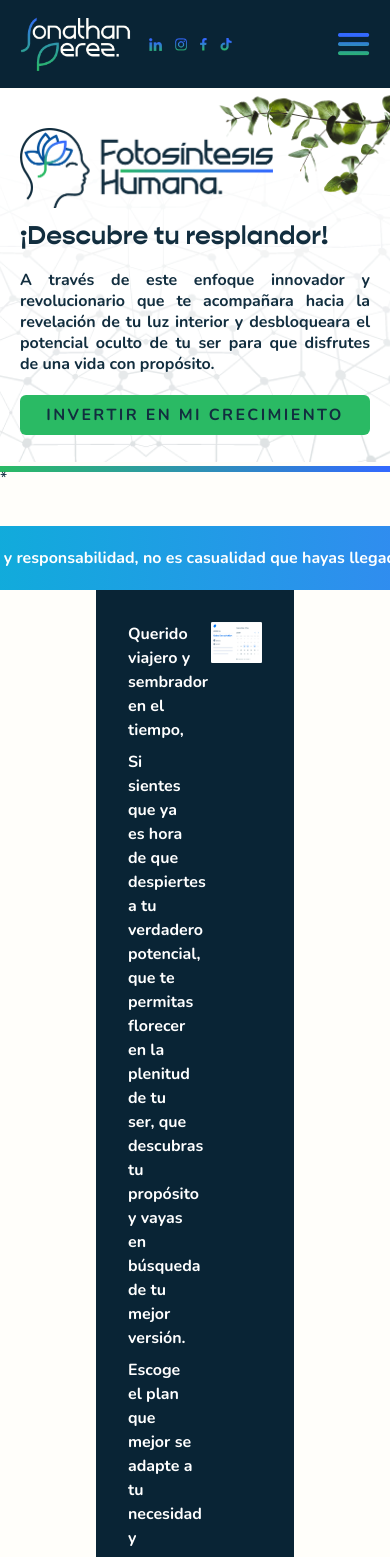
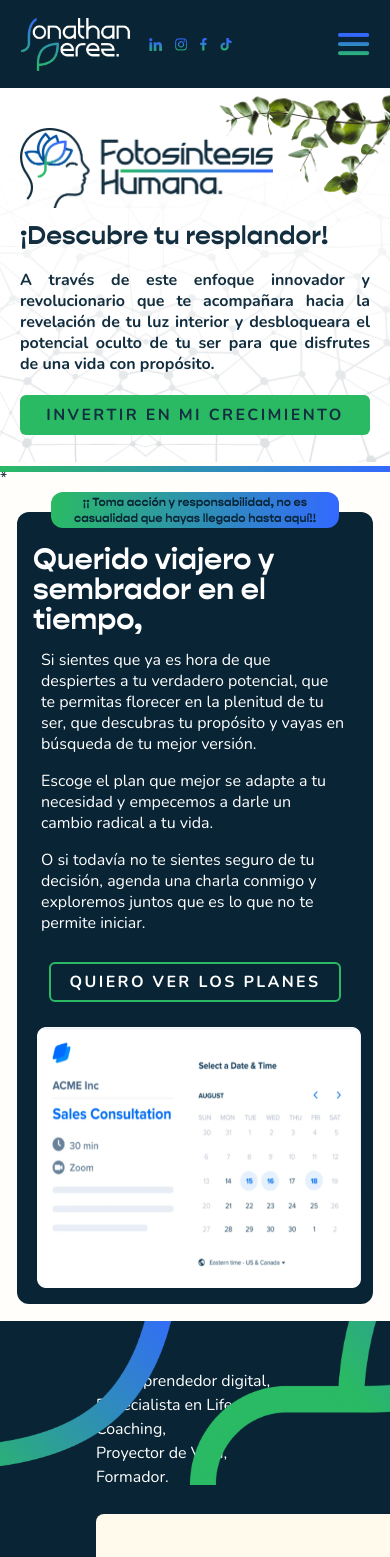
Before and after one commit to revdev-earth/JonathanPFrontend, a React (Vite) app: page / in a window 390 px wide. Shown: the top 1557 px of the page. Built offline with nearby package versions, Linux system fonts and the light colour scheme.

Commit message:
Section1 y section2 desktop and mobile.

```diff
--- a/src/Sections/1/index.tsx
+++ b/src/Sections/1/index.tsx
@@ -6,7 +6,7 @@ const Section1 = () => {
       className="flex md:items-start
         h-[374px] px-[20px] py-[40px]
         md:py-[72px]
-        md:min-h-[500px] md:px-24 relative
+        md:min-h-[567px] md:px-24 relative
         bg-[url('/section1/hero-bg.png')]
         after:content-['*'] after:absolute
         after:bottom-[-10px] after:left-0
--- a/src/Sections/2/index.tsx
+++ b/src/Sections/2/index.tsx
@@ -1,24 +1,26 @@
 const Section2 = () => {
   return (
-    <div className=" p-24">
+    <div className=" p-[17px] pt-[50px] md:p-[100px] md:py-[140px]">
       <div>
-        <div className="flex bg-[#092435] font-bold rounded-xl p-8 pt-16 gap-4 text-white relative">
+        <div className="flex flex-col md:flex-row bg-[#092435] font-bold rounded-xl md:rounded-3xl md:px-14 md:pr-8 md:py-20 md:pb-16 p-4 pt-8 gap-[25px] text-white relative ">
           <div
             className="
-              flex items-center
-              font-bold rounded-xl
-              h-16 w-max px-10
-              bg-gradient-to-r from-cyan-500 to-blue-500
               absolute
-              -top-8 left-2/4 -translate-x-2/4
+              -top-5 md:-top-8 left-2/4 -translate-x-2/4
+              flex items-center justify-center
+              h-9 py-1 md:h-16  md:px-8 w-[288px] md:w-max
+              font-bold rounded-xl text-xs md:text-2xl text-center
+              text-[#092435] md:leading-[45px] font-gopher
+              bg-gradient-to-r from-[#2ABA64] to-[#3369FF]
+
           "
           >
-            ¡¡ Toma acción y responsabilidad, no es casualidad que hayas llegado
+            ¡¡ Toma acción y responsabilidad, no es <br className="md:hidden" /> casualidad  que hayas llegado
             hasta aquí!!
           </div>
-          <div className="flex flex-col gap-2 w-2/4">
-            <div>Querido viajero y sembrador en el tiempo,</div>
-            <div className="flex flex-col gap-2">
+          <div className="flex flex-col gap-4  md:gap-[17px] w-full ">
+            <div className="text-3xl md:text-[42px] font-gopher leading-[30px] md:leading-[54px] md:w-[520px]">Querido viajero y sembrador en el tiempo,</div>
+            <div className="flex flex-col px-2 md:p-0 pr-3 gap-4 font-normal text-base md:text-lg leading-[21px] md:leading-[25px] font-nunito md:w-[520px]">
               <p>
                 Si sientes que ya es hora de que despiertes a tu verdadero
                 potencial, que te permitas florecer en la plenitud de tu ser,
@@ -35,14 +37,14 @@ const Section2 = () => {
                 iniciar.
               </p>
             </div>
-            <div>
-              <button className="flex items-center uppercase px-4 h-10 border-2 rounded-md border-[#2ABA64]">
+            <div className="flex justify-center md:items-start md:justify-start mt-3">
+              <button className="flex items-center justify-center uppercase mx-4 md:m-0 w-full md:w-auto px-4 h-10 text-center border-2 rounded-md border-[#2ABA64] tracking-[.15em]">
                 QUIERO VER LOS PLANES
               </button>
             </div>
           </div>
-          <div>
-            <img src="/section2/schedule.png" alt="schedule" />
+          <div className="pl-1  w-full box-content md:p-0">
+            <img src="/section2/schedule.png" alt="schedule" className="w-full md:w-[565px]"/>
           </div>
         </div>
       </div>
```
